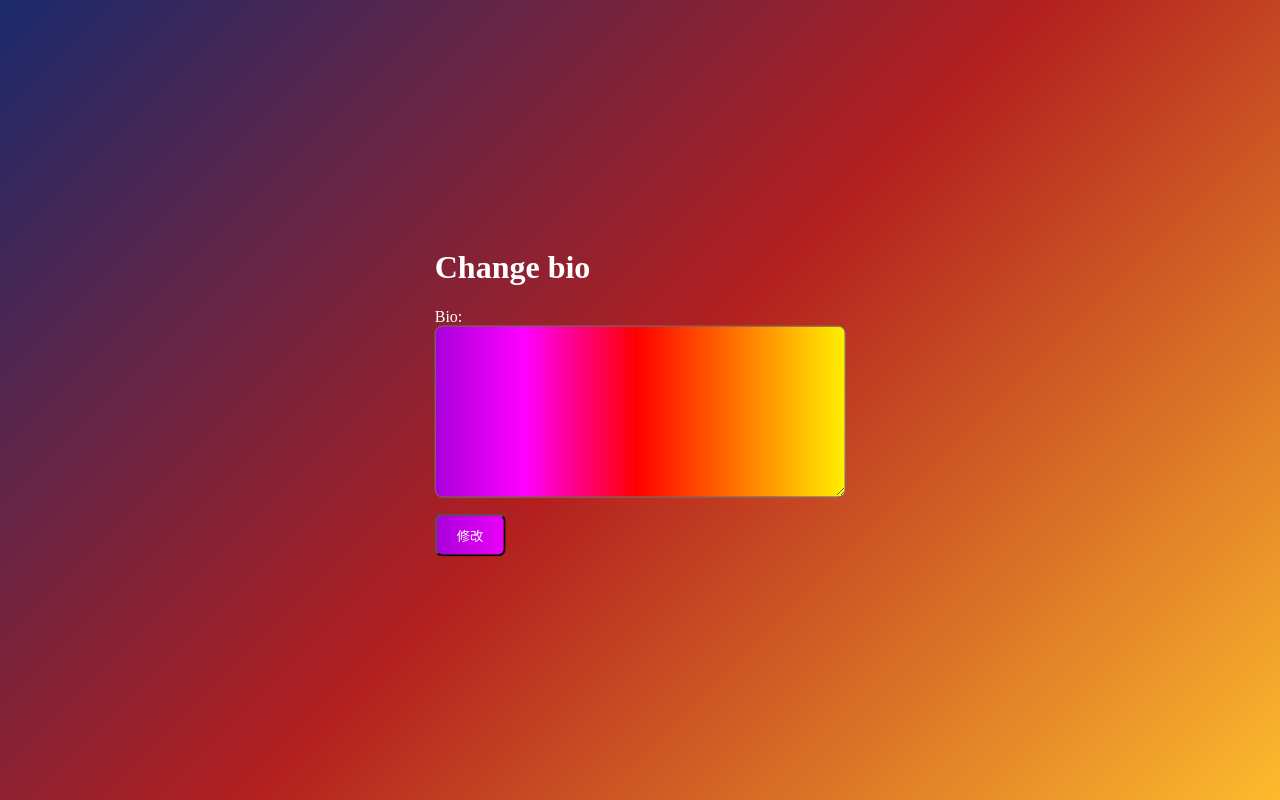
After one commit to TTHILLTT/NumBombOnline, a Django app: page /change-bio/ in a window 1280 px wide. The commit adds this page. Run offline with Django 5.2, Linux system fonts and the light colour scheme; the visitor is signed in with stand-in values (Sample User, id 1).

Commit message:
添加个人资料修改功能，新增修改个人简介表单，更新相关视图和模板，优化登录页面样式

```diff
--- a/NumBombOnline/consumers.py
+++ b/NumBombOnline/consumers.py
@@ -116,6 +116,9 @@ class WsConsumer(WebsocketConsumer):
                             self.room = Room.objects.get(id=data["room_id"])
                             if not self.user in self.room.players.all() and self.room.status != "joining":
                                 self.send_json({"type": "error", "error": "房间已锁定，不能加入", "fatal": True})
+                                return
+                            if not self.user in self.room.players.all() and len(self.room.players.all()) >= self.room.max_player:
+                                self.send_json({"type": "error", "error": "房间已满，不能加入", "fatal": True})
                                 return
                             groups["room"][self.room.id].add(self)
                             self.room_group = groups["room"][self.room.id]
--- a/NumBombOnline/urls.py
+++ b/NumBombOnline/urls.py
@@ -31,6 +31,7 @@ urlpatterns = [
     path('profile/', account.views.profile, name='profile'),
     path('accounts/profile/', lambda request: redirect('profile')),
     path('profile/<str:username>/', account.views.profile, name='profile_username'),
+    path('change-bio/', account.views.change_bio, name='change_bio'),
     path('room/create/', game.views.room_create, name='room_create'),
     path('room/detail/<int:room_id>/', game.views.room_detail, name='room_detail'),
     path('room/spectate/<int:room_id>/', game.views.room_spectate, name='room_spectate'),
--- a/account/forms.py
+++ b/account/forms.py
@@ -19,3 +19,9 @@ class UserCreationForm(BaseUserCreationForm):
     class Meta(BaseUserCreationForm.Meta):
         model = User
         fields = ('username', 'email')
+
+
+class UserChangeBioForm(forms.ModelForm):
+    class Meta:
+        model = User
+        fields = ('bio',)
--- a/account/views.py
+++ b/account/views.py
@@ -3,8 +3,9 @@ from django.contrib.auth import authenticate, login, logout
 from django.shortcuts import render, redirect
 from django.http import HttpResponse
 from .models import User
-from .forms import UserCreationForm
+from .forms import UserChangeBioForm, UserCreationForm
 from django.urls import reverse_lazy
+from django.contrib.auth.decorators import login_required
 
 import re
 
@@ -40,3 +41,16 @@ def profile(request, username: str = None):
     else:
         user = User.objects.get(username=username)
         return render(request, 'profile.html', {'user': user})
+
+@login_required
+def change_bio(request):
+    if request.method == "POST":
+        form = UserChangeBioForm(request.POST, instance=request.user)
+        if form.is_valid():
+            form.save()
+            return redirect('profile_username', username=request.user.username)
+        else:
+            return render(request, 'change_bio.html', {'form': form})
+    else:
+        form = UserChangeBioForm(instance=request.user)
+        return render(request, 'change_bio.html', {'form': form})
--- /dev/null
+++ b/templates/change_bio.html
@@ -0,0 +1,30 @@
+{% load i18n %}
+
+
+<html lang="{% translate 'lang' %}">
+
+<head>
+    <meta charset="UTF-8">
+    <meta name="viewport" content="width=device-width, initial-scale=1.0">
+    <title>{% translate 'Change bio' %}</title>
+    {% include 'style.html' %}
+    <style>
+        textarea {
+            width: 100%;
+            resize: vertical;
+        }
+    </style>
+</head>
+
+<body>
+    <div class="middle">
+        <h1>{% translate 'Change bio' %}</h1>
+        <form method="POST" action="{% url 'change_bio' %}">
+            {% csrf_token %}
+            {{ form.as_p }}
+            <button class="btn" type="submit">{% translate 'Change' %}</button>
+        </form>
+    </div>
+</body>
+
+</html>
--- a/templates/login.html
+++ b/templates/login.html
@@ -9,7 +9,7 @@
     {% include 'style.html' %}
     <style>
         input {
-            width: 100%;
+            width: -webkit-fill-available;
             height: 50px;
             background: rgba(255, 255, 255, 0.5);
         }
@@ -28,7 +28,7 @@
 
 <body>
     <div class="middle" style="text-align: center;">
-        <p style="font-size: 80px;">{% translate 'Login To NumBombOnline' %}</p>
+        <p style="font-size: 80px; margin-top: 0;">{% translate 'Login To NumBombOnline' %}</p>
         <form style="text-align: center;" method="post">
             <table style="width: 100%;">
                 {% csrf_token %}
--- a/templates/profile.html
+++ b/templates/profile.html
@@ -15,6 +15,9 @@
         <p>{% blocktranslate with username=user.username %}Welcome To {{ username }}'s Profile!{% endblocktranslate %}</p>
         <p>{% translate "Email" %}: {{ user.email }}</p>
         <h2>{% translate "Bio" %}</h2>
+        {% if user == request.user %}
+        <a href="{% url 'change_bio' %}">{% translate "Change bio" %}</a>
+        {% endif %}
         {% if user.bio == "" %}
         <p>{% translate "This user has not written a bio yet." %}</p>
         {% else %}
--- a/templates/style.html
+++ b/templates/style.html
@@ -35,7 +35,9 @@
     input[type="text"],
     input[type="password"],
     input[type="email"],
-    input[type="number"] {
+    input[type="number"],
+    textarea,
+    .rainbow {
         background: linear-gradient(90deg, #ff0000, #ff8000, #ffff00, #00ff00, #00BFFF, #0000ff, #4b0082, #9400d3, #ff00ff, #ff0000);
         background-size: 1000px 100%;
         border-radius: 8px;
```
